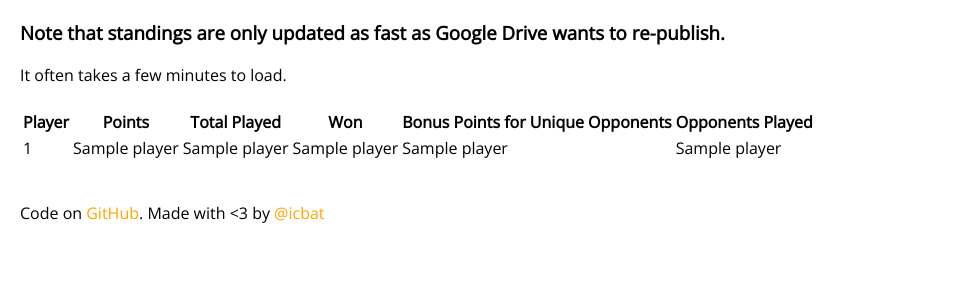
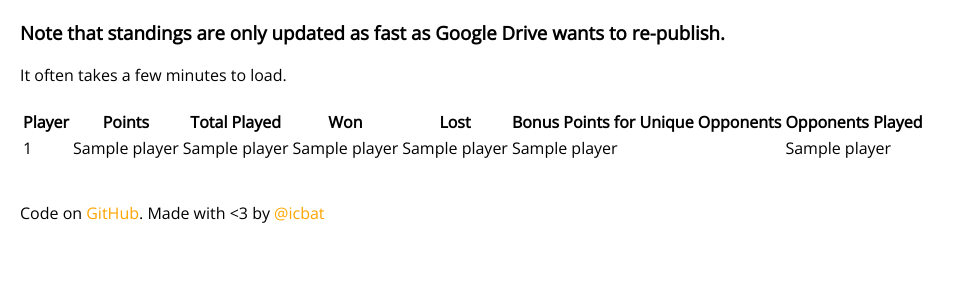
Before and after one commit to icbat/magic-league-wobsite, a Flask app: template src/templates/standings.html in a window 1280 px wide. Shown: the part 108-408 px from the top of the page, without its empty margins (0-964 px from the left). Run offline with Flask 2, Linux system fonts and the light colour scheme; the template is opened without the code that fills it: most values are stand-ins (such as "Sample title", 1, 10 or a date in 2020).

Commit message:
adding losses

```diff
--- a/src/standings.py
+++ b/src/standings.py
@@ -30,7 +30,7 @@ def calculate_points(match_slips):
         uniquePlayerPoints = 2 * len(opponents)
         points += uniquePlayerPoints
         print player + " has played " + str(len(opponents)) + " unique opponents"
-        standings.append((player, points, played, wins, uniquePlayerPoints, opponents))
+        standings.append((player, points, played, wins, played - wins, uniquePlayerPoints, opponents))
 
     return sorted(standings, reverse=True, key=lambda tup: tup[1])
 
--- a/src/templates/standings.html
+++ b/src/templates/standings.html
@@ -11,6 +11,7 @@ It often takes a few minutes to load.<br/><br/>
         <th>Points</th>
         <th>Total Played</th>
         <th>Won</th>
+        <th>Lost</th>
         <th>Bonus Points for Unique Opponents
         <th>Opponents Played</th>
     </tr>
@@ -22,6 +23,7 @@ It often takes a few minutes to load.<br/><br/>
         <td>{{ player[3] }}</td>
         <td>{{ player[4] }}</td>
         <td>{{ player[5] }}</td>
+        <td>{{ player[6] }}</td>
     </tr>
     {% endfor %}
 </table>
```
